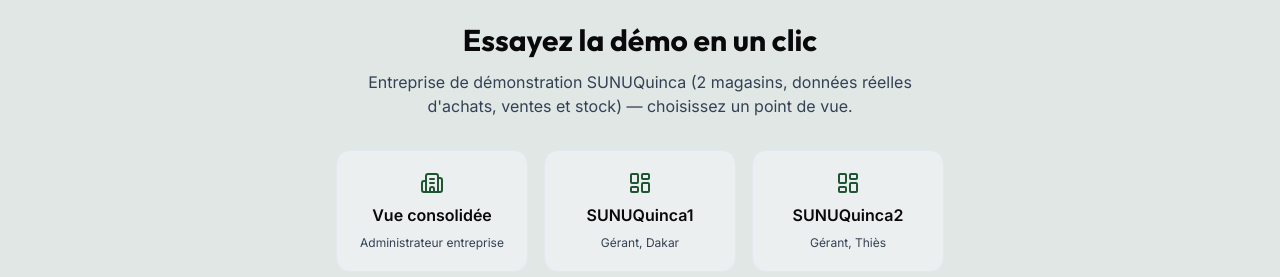
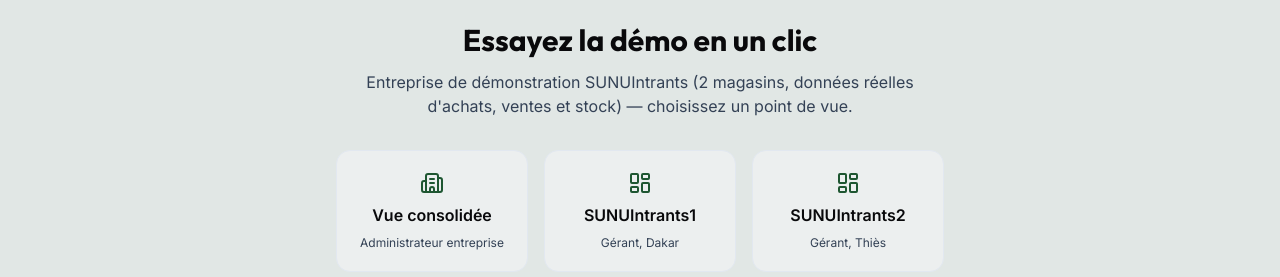
Before and after one commit to kaneabdel-droid/D-INTRANTS, a Next.js app: page /decouvrir-dintrants in a window 1280 px wide. Shown: the part 488-765 px from the top of the page. Built offline with nearby package versions, Linux system fonts and the light colour scheme; no server answers.

Commit message:
chore: replace Quinca with Intrants globally

```diff
--- a/app/decouvrir-dintrants/actions.ts
+++ b/app/decouvrir-dintrants/actions.ts
@@ -5,17 +5,17 @@ import { createClient } from '@/utils/supabase/server'
 import { withRetry } from '@/utils/supabase/retry'
 import { redirect } from 'next/navigation'
 
-// Comptes de démonstration publics (entreprise SUNUQuinca, cf.
-// scripts/seed-sunuquinca.mjs) — un par rôle pour montrer les 3 points de vue
+// Comptes de démonstration publics (entreprise SUNUIntrants, cf.
+// scripts/seed-sunuintrants.mjs) — un par rôle pour montrer les 3 points de vue
 // (vue consolidée + un gérant par magasin). Même mécanisme que SIGGIE
 // (app/decouvrir-siggie/actions.ts côté siggie/) : generateLink() + verifyOtp()
 // exécutés côté serveur avec la clé service-role, aucun mot de passe n'est
 // jamais transmis au visiteur, et chaque clic ouvre sa propre session cookie
 // sans affecter les autres visiteurs pointant vers les mêmes comptes.
 const DEMO_ACCOUNTS = {
-  admin: 'admin@sunuquinca.sn',
-  gerant1: 'gerant1@sunuquinca.sn',
-  gerant2: 'gerant2@sunuquinca.sn',
+  admin: 'admin@sunuintrants.sn',
+  gerant1: 'gerant1@sunuintrants.sn',
+  gerant2: 'gerant2@sunuintrants.sn',
 } as const
 
 export async function loginDemo(formData: FormData) {
--- a/app/decouvrir-dintrants/page.tsx
+++ b/app/decouvrir-dintrants/page.tsx
@@ -8,7 +8,7 @@ export const metadata = {
   title: 'Découvrir d-intrants — Comment ça marche',
 }
 
-export default async function DecouvrirDquincaPage({
+export default async function DecouvrirDintrantsPage({
   searchParams,
 }: {
   searchParams?: Promise<{ demo_error?: string }>
--- a/dictionaries/ar.json
+++ b/dictionaries/ar.json
@@ -74,13 +74,13 @@
     "heroTitleSuffix": "؟",
     "heroSubtitle": "المخزون، المبيعات، المشتريات، الديون المستحقة/الديون والخزينة — متجر واحد أو عدة متاجر، لوحة قيادة واحدة.",
     "demoTitle": "جرّب العرض التوضيحي بنقرة واحدة",
-    "demoDesc": "شركة العرض التوضيحي SUNUQuinca (متجران، بيانات حقيقية للمشتريات والمبيعات والمخزون) — اختر وجهة نظر.",
+    "demoDesc": "شركة العرض التوضيحي SUNUIntrants (متجران، بيانات حقيقية للمشتريات والمبيعات والمخزون) — اختر وجهة نظر.",
     "demoError": "تسجيل الدخول للعرض التوضيحي غير متاح حاليًا. حاول مرة أخرى بعد لحظة.",
     "demoAdmin": "نظرة موحدة",
     "demoAdminRole": "مدير الشركة",
-    "demoGerant1": "SUNUQuinca1",
+    "demoGerant1": "SUNUIntrants1",
     "demoGerant1Role": "مدير، داكار",
-    "demoGerant2": "SUNUQuinca2",
+    "demoGerant2": "SUNUIntrants2",
     "demoGerant2Role": "مدير، تياس",
     "demoNote": "هذا الفضاء مشترك بين جميع الزوار — تجنب إدخال معلومات حقيقية فيه.",
     "modulesTitle": "مسار كامل، متجرًا بمتجر",
--- a/dictionaries/en.json
+++ b/dictionaries/en.json
@@ -74,13 +74,13 @@
     "heroTitleSuffix": "work?",
     "heroSubtitle": "Stock, sales, purchases, receivables/debts and cash flow — one or several stores, a single dashboard.",
     "demoTitle": "Try the one-click demo",
-    "demoDesc": "SUNUQuinca demo company (2 stores, real purchase, sales and stock data) — choose a viewpoint.",
+    "demoDesc": "SUNUIntrants demo company (2 stores, real purchase, sales and stock data) — choose a viewpoint.",
     "demoError": "Demo login is unavailable right now. Please try again in a moment.",
     "demoAdmin": "Consolidated view",
     "demoAdminRole": "Company admin",
-    "demoGerant1": "SUNUQuinca1",
+    "demoGerant1": "SUNUIntrants1",
     "demoGerant1Role": "Manager, Dakar",
-    "demoGerant2": "SUNUQuinca2",
+    "demoGerant2": "SUNUIntrants2",
     "demoGerant2Role": "Manager, Thiès",
     "demoNote": "This space is shared between all visitors — avoid entering real information.",
     "modulesTitle": "A complete workflow, store by store",
--- a/dictionaries/fr.json
+++ b/dictionaries/fr.json
@@ -74,13 +74,13 @@
     "heroTitleSuffix": "?",
     "heroSubtitle": "Stock, ventes, achats, créances/dettes et trésorerie — un ou plusieurs magasins, un seul tableau de bord.",
     "demoTitle": "Essayez la démo en un clic",
-    "demoDesc": "Entreprise de démonstration SUNUQuinca (2 magasins, données réelles d'achats, ventes et stock) — choisissez un point de vue.",
+    "demoDesc": "Entreprise de démonstration SUNUIntrants (2 magasins, données réelles d'achats, ventes et stock) — choisissez un point de vue.",
     "demoError": "Connexion démo indisponible pour le moment. Réessayez dans un instant.",
     "demoAdmin": "Vue consolidée",
     "demoAdminRole": "Administrateur entreprise",
-    "demoGerant1": "SUNUQuinca1",
+    "demoGerant1": "SUNUIntrants1",
     "demoGerant1Role": "Gérant, Dakar",
-    "demoGerant2": "SUNUQuinca2",
+    "demoGerant2": "SUNUIntrants2",
     "demoGerant2Role": "Gérant, Thiès",
     "demoNote": "Cet espace est partagé entre tous les visiteurs — évitez d'y saisir des informations réelles.",
     "modulesTitle": "Un circuit complet, magasin par magasin",
--- a/scripts/seed-dintrants.mjs
+++ b/scripts/seed-dintrants.mjs
@@ -1,4 +1,4 @@
-// Script de démo unique : crée l'entreprise SUNUQuinca avec 2 magasins et un
+// Script de démo unique : crée l'entreprise SUNUIntrants avec 2 magasins et un
 // circuit complet achats → stock → ventes → créances/dettes → règlements →
 // trésorerie → charges, avec un catalogue d'articles de Boutique d'intrants
 // (plomberie, construction, métallurgie, électricité) représentatif de la
@@ -7,7 +7,7 @@
 // via le client service-role, car ces RPC sont `security invoker` et donc
 // inutilisables sans une vraie session utilisateur authentifiée (auth.uid()).
 //
-// Usage : node scripts/seed-sunuquinca.mjs   (depuis d-intrants/)
+// Usage : node scripts/seed-sunuintrants.mjs   (depuis d-intrants/)
 
 import { createClient } from '@supabase/supabase-js'
 import { readFileSync } from 'node:fs'
@@ -296,13 +296,13 @@ async function creerUtilisateur({ entrepriseId, email, password, role, magasinId
 }
 
 async function main() {
-  console.log('1. Entreprise SUNUQuinca...')
+  console.log('1. Entreprise SUNUIntrants...')
   const abonnementExpireLe = daysAgo(-180)
   const entreprise = insist(
     await supabase
       .from('entreprises')
       .insert({
-        nom: 'SUNUQuinca',
+        nom: 'SUNUIntrants',
         adresse: 'Route de Rufisque, Dakar, Sénégal',
         telephone: '+221 77 123 45 67',
         devise: 'XOF',
@@ -322,7 +322,7 @@ async function main() {
       duree_mois: 6,
       montant_fcfa: 42750,
       provider: 'chariow',
-      provider_reference: 'demo_seed_sunuquinca',
+      provider_reference: 'demo_seed_sunuintrants',
       statut: 'paye',
       periode_debut: daysAgo(1),
       periode_fin: abonnementExpireLe,
@@ -335,7 +335,7 @@ async function main() {
   const magasin1 = insist(
     await supabase
       .from('magasins')
-      .insert({ entreprise_id: entreprise.id, nom: 'SUNUQuinca1', adresse: 'Marché Sandaga, Dakar', telephone: '+221 77 111 22 33' })
+      .insert({ entreprise_id: entreprise.id, nom: 'SUNUIntrants1', adresse: 'Marché Sandaga, Dakar', telephone: '+221 77 111 22 33' })
       .select()
       .single(),
     'insert magasin1'
@@ -343,7 +343,7 @@ async function main() {
   const magasin2 = insist(
     await supabase
       .from('magasins')
-      .insert({ entreprise_id: entreprise.id, nom: 'SUNUQuinca2', adresse: 'Avenue Général de Gaulle, Thiès', telephone: '+221 77 444 55 66' })
+      .insert({ entreprise_id: entreprise.id, nom: 'SUNUIntrants2', adresse: 'Avenue Général de Gaulle, Thiès', telephone: '+221 77 444 55 66' })
       .select()
       .single(),
     'insert magasin2'
@@ -351,9 +351,9 @@ async function main() {
 
   console.log('3. Utilisateurs...')
   const motDePasse = 'Demo@2024'
-  await creerUtilisateur({ entrepriseId: entreprise.id, email: 'admin@sunuquinca.sn', password: motDePasse, role: 'admin_entreprise', magasinId: null, nom: 'Ndiaye', prenom: 'Abdoulaye' })
-  const gerant1Id = await creerUtilisateur({ entrepriseId: entreprise.id, email: 'gerant1@sunuquinca.sn', password: motDePasse, role: 'gerant', magasinId: magasin1.id, nom: 'Diop', prenom: 'Moussa' })
-  const gerant2Id = await creerUtilisateur({ entrepriseId: entreprise.id, email: 'gerant2@sunuquinca.sn', password: motDePasse, role: 'gerant', magasinId: magasin2.id, nom: 'Fall', prenom: 'Aïssatou' })
+  await creerUtilisateur({ entrepriseId: entreprise.id, email: 'admin@sunuintrants.sn', password: motDePasse, role: 'admin_entreprise', magasinId: null, nom: 'Ndiaye', prenom: 'Abdoulaye' })
+  const gerant1Id = await creerUtilisateur({ entrepriseId: entreprise.id, email: 'gerant1@sunuintrants.sn', password: motDePasse, role: 'gerant', magasinId: magasin1.id, nom: 'Diop', prenom: 'Moussa' })
+  const gerant2Id = await creerUtilisateur({ entrepriseId: entreprise.id, email: 'gerant2@sunuintrants.sn', password: motDePasse, role: 'gerant', magasinId: magasin2.id, nom: 'Fall', prenom: 'Aïssatou' })
 
   console.log('4. Catégories & articles...')
   const CATEGORIES = {
@@ -447,8 +447,8 @@ async function main() {
     )
     return { caisse: caisse.id, mobileMoney: mm.id }
   }
-  const comptes1 = await creerComptes(magasin1.id, 'SUNUQuinca1')
-  const comptes2 = await creerComptes(magasin2.id, 'SUNUQuinca2')
+  const comptes1 = await creerComptes(magasin1.id, 'SUNUIntrants1')
+  const comptes2 = await creerComptes(magasin2.id, 'SUNUIntrants2')
 
   console.log('8. Achats (stock initial)...')
   const articlesParCategorie = (cat) => Object.entries(articles).filter(([, a]) => a.cat === cat)
@@ -591,14 +591,14 @@ async function main() {
   await creerCharge(magasin2.id, comptes2.caisse, gerant2Id, 'electricite', 'Facture électricité', 12000, 14, true)
   await creerCharge(magasin2.id, comptes2.caisse, gerant2Id, 'transport', 'Transport marchandises', 9000, 4, false)
 
-  console.log('\n✅ Démo SUNUQuinca créée avec succès.')
+  console.log('\n✅ Démo SUNUIntrants créée avec succès.')
   console.log(`Entreprise: ${entreprise.id}`)
-  console.log(`Magasin SUNUQuinca1: ${magasin1.id}`)
-  console.log(`Magasin SUNUQuinca2: ${magasin2.id}`)
+  console.log(`Magasin SUNUIntrants1: ${magasin1.id}`)
+  console.log(`Magasin SUNUIntrants2: ${magasin2.id}`)
   console.log('\nComptes de connexion (mot de passe commun): ' + motDePasse)
-  console.log('  admin@sunuquinca.sn      (admin_entreprise, vue consolidée)')
-  console.log('  gerant1@sunuquinca.sn    (gérant SUNUQuinca1)')
-  console.log('  gerant2@sunuquinca.sn    (gérant SUNUQuinca2)')
+  console.log('  admin@sunuintrants.sn      (admin_entreprise, vue consolidée)')
+  console.log('  gerant1@sunuintrants.sn    (gérant SUNUIntrants1)')
+  console.log('  gerant2@sunuintrants.sn    (gérant SUNUIntrants2)')
 }
 
 main().catch((err) => {
--- a/scripts/seed-step11.mjs
+++ b/scripts/seed-step11.mjs
@@ -74,13 +74,13 @@ async function main() {
   console.log('Fetching context for step 11 & 12...')
 
   const magasins = insist(await supabase.from('magasins').select('id, nom').order('nom'), 'magasins')
-  const mag1 = magasins.find(m => m.nom === 'SUNUQuinca1')
-  const mag2 = magasins.find(m => m.nom === 'SUNUQuinca2')
+  const mag1 = magasins.find(m => m.nom === 'SUNUIntrants1')
+  const mag2 = magasins.find(m => m.nom === 'SUNUIntrants2')
 
   const { data: usersData } = await supabase.auth.admin.listUsers()
   const users = usersData.users
-  const gerant1 = users.find(u => u.email === 'gerant1@sunuquinca.sn')
-  const gerant2 = users.find(u => u.email === 'gerant2@sunuquinca.sn')
+  const gerant1 = users.find(u => u.email === 'gerant1@sunuintrants.sn')
+  const gerant2 = users.find(u => u.email === 'gerant2@sunuintrants.sn')
 
   const comptes = insist(await supabase.from('comptes_tresorerie').select('id, nom, magasin_id'), 'comptes')
   const comptes1 = {
```
Also changed, not shown: 1 other file (tests, documents, lock files or other folders).
